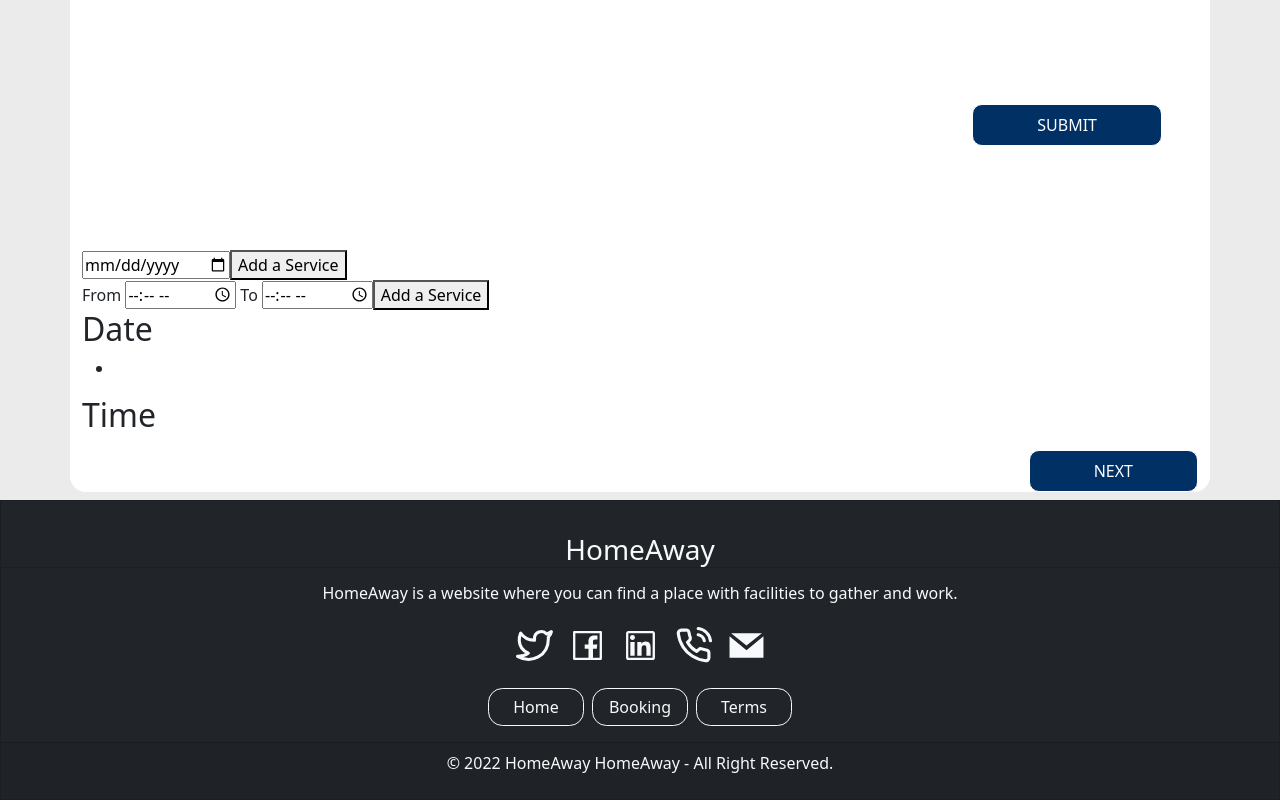
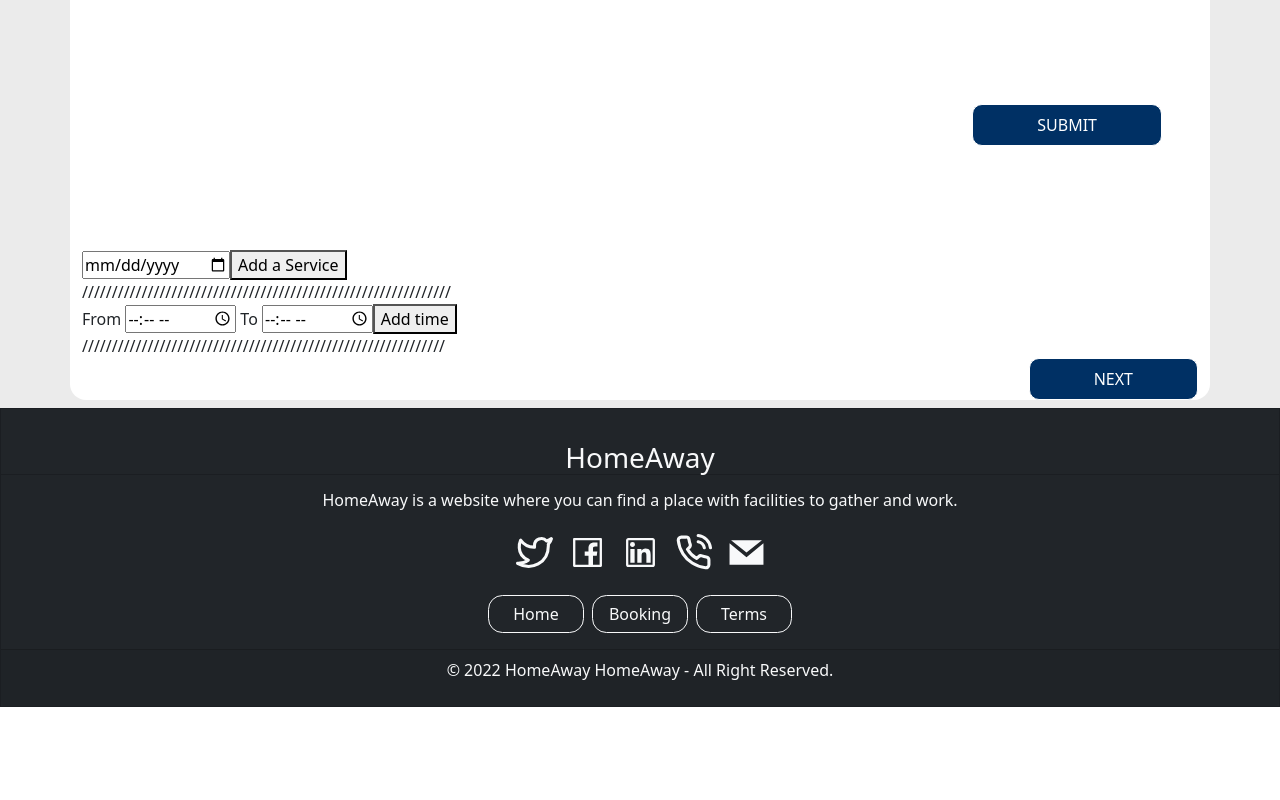
Before and after one commit to GP-43/homeaway-frontend, a React (Create React App) app: page /user/addnewrent in a window 1280 px wide. Shown: the part 1567-2367 px from the top of the page. After the commit the page ends 2274 px from the top, so only its background shows below. Built offline with nearby package versions, Linux system fonts and the light colour scheme.

Commit message:
done, need to work on css

```diff
--- a/src/components/user/add_new_place/AddNewRentSheduleSelection.jsx
+++ b/src/components/user/add_new_place/AddNewRentSheduleSelection.jsx
@@ -1,13 +1,16 @@
 import React from "react";
 import { Row, Col } from "react-bootstrap";
-import { useState } from 'react';
+import { useState } from "react";
 import ReactDOM from "react-dom";
 import AddNewRentTimeComponent from "./AddNewRentTimeComponent";
 
-
-
 function AddNewRentSheduleSelection() {
-    const [rentingDateList, setrentingDateList] = useState([{ rentingDate: "" , rentingTimes : [{ RentingFromTime: "", RentingToTime: "" }] }]);
+  const [rentingDateList, setrentingDateList] = useState([
+    {
+      rentingDate: "",
+      rentingTimes: [{ RentingFromTime: "", RentingToTime: "" }],
+    },
+  ]);
 
   const handleRentingDate = (e, index) => {
     const { name, value } = e.target;
@@ -23,7 +26,36 @@ function AddNewRentSheduleSelection() {
   };
 
   const handleRentingDateAdd = () => {
-      setrentingDateList([...rentingDateList, { rentingDate: "" }]);
+    setrentingDateList([
+      ...rentingDateList,
+      {
+        rentingDate: "",
+        rentingTimes: [{ RentingFromTime: "", RentingToTime: "" }],
+      },
+    ]);
+  };
+
+  const handleRentingFromTimeRemove = (index, innerIndex) => {
+    // const list = [...rentingFromTimeList];
+    // list.splice(index, 1);
+    // setRentingFromTimeList(list);
+    const newRentingDateList = [...rentingDateList];
+    newRentingDateList[index].rentingTimes.splice(innerIndex,1);
+    setrentingDateList(newRentingDateList);
+  };
+
+  const handleRentingFromTimeAdd = (index) => {
+    const newRentingDateList = [...rentingDateList];
+    newRentingDateList[index].rentingTimes.push({ RentingFromTime: "", RentingToTime: "" });
+    setrentingDateList(newRentingDateList);
+  };
+
+  const handleRentingTimeChange = (e, index, innerIndex) => {
+    const { name, value } = e.target;
+    const list = [...rentingDateList];
+    list[index]["rentingTimes"][innerIndex][name] = value;
+    setrentingDateList(list);
+    console.log(rentingDateList);
   };
 
   return (
@@ -49,7 +81,6 @@ function AddNewRentSheduleSelection() {
                   <span>Add a Service</span>
                 </button>
               )}
-
             </div>
             <div className="second-division">
               {rentingDateList.length !== 1 && (
@@ -62,10 +93,54 @@ function AddNewRentSheduleSelection() {
                 </button>
               )}
             </div>
-              <AddNewRentTimeComponent date = {singlerentingDate.rentingDate}/>
+            {/* <AddNewRentTimeComponent date = {singlerentingDate.rentingDate}/> */}
+            //////////////////////////////////////////////////////////////
+            {singlerentingDate.rentingTimes.map((rentingTime, innerIndex) => (
+              <div key={index+ "-" + innerIndex} className="services">
+                <div className="first-division">
+                  <span> From </span>
+                  <input
+                    name="RentingFromTime"
+                    type="time"
+                    id="RentingFromTime"
+                    value={singlerentingDate.rentingTimes["RentingFromTime"]}
+                    onChange={(e) => handleRentingTimeChange(e, index, innerIndex)}
+                    required
+                  />
+                  <span> To </span>
+                  <input
+                    name="RentingToTime"
+                    type="time"
+                    id="RentingToTime"
+                    value={singlerentingDate.rentingTimes["RentingToTime"]}
+                    onChange={(e) => handleRentingTimeChange(e, index, innerIndex)}
+                    required
+                  />
+                  {rentingDateList[index].rentingTimes.length - 1 === innerIndex && (
+                    <button
+                      type="button"
+                      onClick={()=>handleRentingFromTimeAdd(index)}
+                      className="add-btn"
+                    >
+                      <span>Add time</span>
+                    </button>
+                  )}
                 </div>
-
-
+                <div className="second-division">
+                  {rentingDateList[index].rentingTimes.length !== 1 && (
+                    <button
+                      type="button"
+                      onClick={() => handleRentingFromTimeRemove(index, innerIndex)}
+                      className="remove-btn"
+                    >
+                      <span>Remove</span>
+                    </button>
+                  )}
+                </div>
+              </div>
+            ))}
+            /////////////////////////////////////////////////////////////
+          </div>
         ))}
       </div>
       {/* <div className="output">
@@ -79,7 +154,6 @@ function AddNewRentSheduleSelection() {
         </div> */}
     </form>
   );
-
 }
 
-export default AddNewRentSheduleSelection
+export default AddNewRentSheduleSelection;
```
Lines whose indentation alone changed are shown as unchanged.
